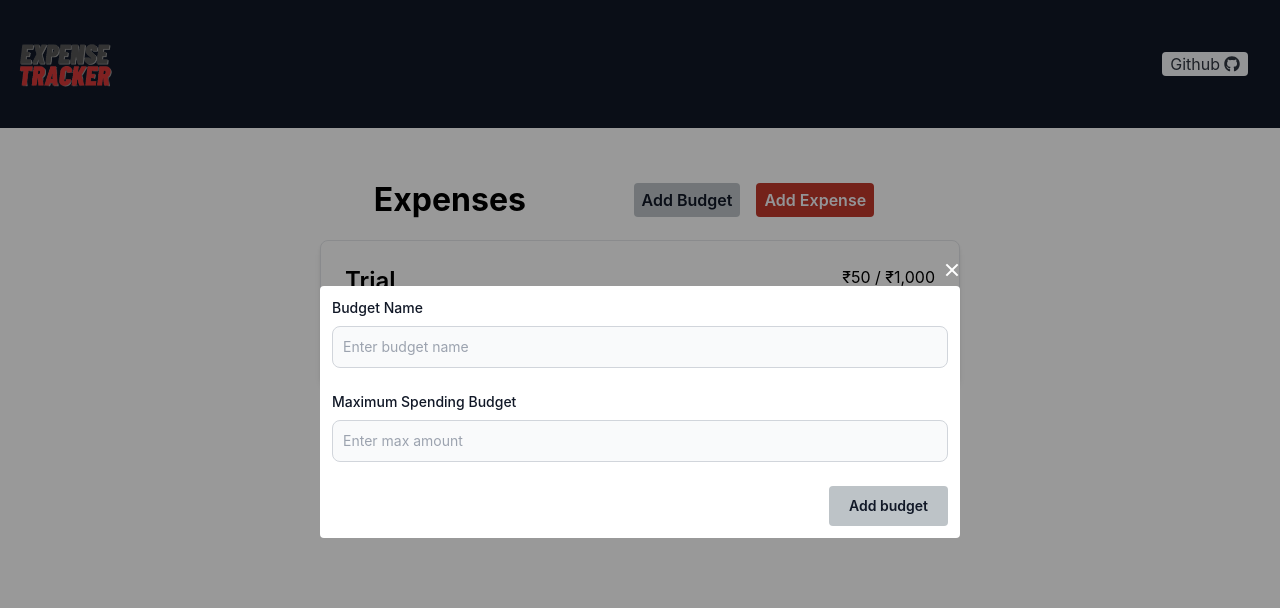
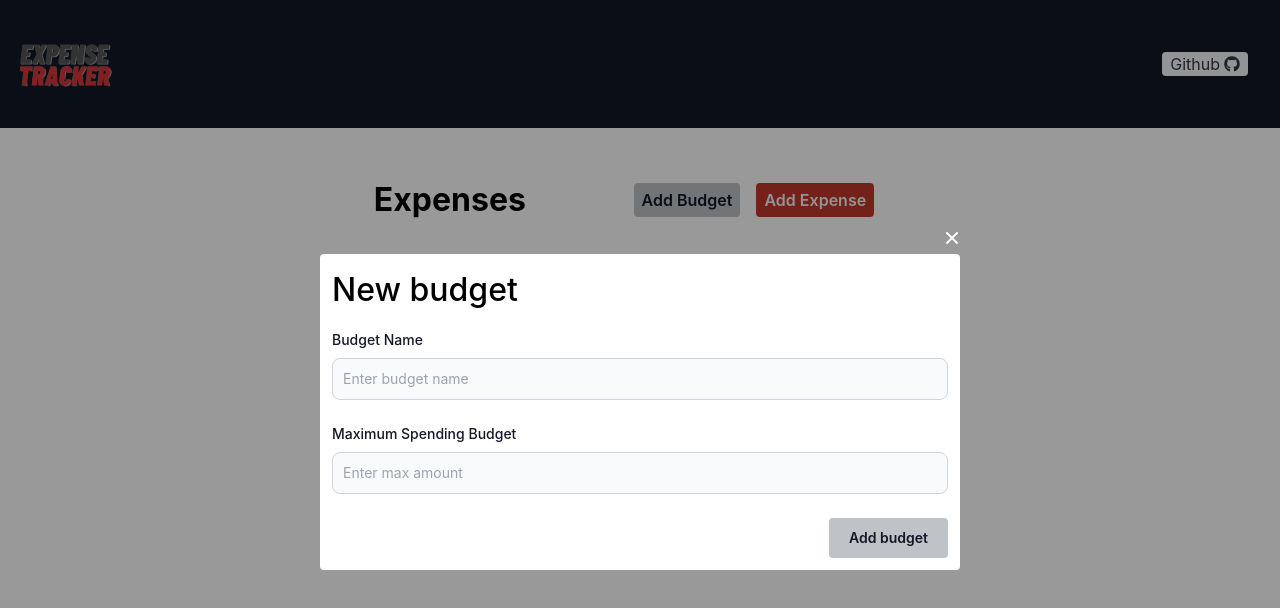
Before and after one commit to anshulghogre4/expense-tracker-react, a React (Create React App) app: page / in a window 1280 px wide. Both pictures are taken after a click on the button "Add Budget". Shown: the top 608 px of the page. Built offline with nearby package versions, Linux system fonts and the light colour scheme.

Commit message:
sixth commit added addExpenseModal and tested

```diff
--- a/src/App.js
+++ b/src/App.js
@@ -3,6 +3,8 @@ import "./App.css"
 import Navbar from "./Components/Navbar";
 import Cards from "./Components/Cards";
 import AddBudgetModel from "./Components/AddBudgetModel";
+import AddExpenseModel from "./Components/AddExpenseModel";
+import { useExpenseTracker } from "./Contexts/ExpenseTrackerContext";
 
 
 
@@ -10,6 +12,16 @@ import AddBudgetModel from "./Components/AddBudgetModel";
 function App() {
 
   const [showAddBudgetModel, setShowAddBudgetModel] = useState(false)
+  const [showAddExpenseModel, setShowAddExpenseModel] = useState(false)
+  const [addExpenseForABudgetId,setAddExpenseForABudgetId] = useState()
+  const {budgets,allExpensesForABudget} = useExpenseTracker();
+
+
+  const openAddExpenseModal=(budgetId)=>{
+    setShowAddExpenseModel(true);
+    setAddExpenseForABudgetId(budgetId);
+  }
+
 
   return (
     <div className="App">
@@ -18,11 +30,20 @@ function App() {
             <h1 className="text-[2rem] font-bold">Expenses</h1>
        <div className="flex flex-row justify-around items-center space-x-4 mr-8">
         <button className="bg-[#bdc3c7] text-gray-900 font-semibold rounded px-[0.5rem] py-[0.3rem]" onClick={()=>setShowAddBudgetModel(true)}> Add Budget</button>
-        <button className="bg-[#c0392b] text-[#f5f6fa] font-semibold  rounded px-[0.5rem] py-[0.3rem] ">Add Expense</button>
+        <button className="bg-[#c0392b] text-[#f5f6fa] font-semibold  rounded px-[0.5rem] py-[0.3rem]" onClick={()=>openAddExpenseModal()}>Add Expense</button>
         </div>
       </div>
-      <Cards  title={"Trial"} amount={50} maxAmount={1000} />
+      {budgets.map(budget=>{
+
+          const expenseForABudget = allExpensesForABudget(budget.id).reduce((total,expense)=>total+expense.amount,0)
+
+          return (<Cards key={budget.id} title={budget.budgetName?.budgetName} amount={expenseForABudget} maxAmount={budget.budgetName?.max} onAddExpenseClick={()=>openAddExpenseModal(budget.id)} />)
+})}
+
       <AddBudgetModel show={showAddBudgetModel} onClose={()=>setShowAddBudgetModel(false)}/>
+      <AddExpenseModel show={showAddExpenseModel} defaultBudgetId={addExpenseForABudgetId}
+      onClose={()=>setShowAddExpenseModel(false)}
+      />
     </div>
   );
 }
--- a/src/Components/AddBudgetModel.js
+++ b/src/Components/AddBudgetModel.js
@@ -1,39 +1,53 @@
-import React from 'react'
+import React,{useRef} from 'react'
 import {RiCloseLine} from "react-icons/ri"
+import { useExpenseTracker } from '../Contexts/ExpenseTrackerContext';
 
-const AddBudgetModel = ({show, onClose}) => {
+
+const AddBudgetModel = ({show, onClose,}) => {
+    const budgetNameRef = useRef();
+    const maxSpendRef = useRef();
+    const {addBudget} = useExpenseTracker();
+
     if (!show) {
         return null;
     }
 
     const handleClose =(e)=>{
-        if(e.target.id === "closeAddModal")
+        if(e.target.id ==="closeAddModal")
          {onClose();}
     }
 
     const handleSubmit=(e)=>{
-        e.preventDefault();
+            e.preventDefault();
+
+        addBudget({
+            budgetName: budgetNameRef.current.value,
+            max: parseFloat(maxSpendRef.current.value)
+        })
+        console.log(budgetNameRef.current.value)
+        console.log(parseFloat(maxSpendRef.current.value))
+        onClose();
     }
 
 
   return (
-    <div className='fixed inset-0 bg-black/[0.4] flex justify-center items-center' id="closeAddModal" onClick={handleClose}>
+    <div className='fixed inset-0 bg-black/[0.4] flex justify-center items-center' id="closeAddModal" onClose={handleClose} >
             <div className="w-[40rem] flex flex-col">
                 <button className='scale-150 text-white place-self-end mb-[0.5rem]' onClick={()=>onClose()} ><RiCloseLine/></button>
             <div className="bg-white p-3 rounded ">
+         <h2 className='text-[2rem] font-medium mb-4'>New budget</h2>
+    <form  className="flex flex-col" onSubmit={handleSubmit}>
+    <div className="mb-6">
+    <label htmlFor="text" className="block mb-2 text-sm font-medium text-gray-900 dark:text-white">Budget Name</label>
+    <input type="text" id="text" ref={budgetNameRef} className="bg-gray-50 border border-gray-300 text-gray-900 text-sm rounded-lg focus:ring-blue-500 focus:border-blue-500 block w-full p-2.5 dark:bg-gray-700 dark:border-gray-600 dark:placeholder-gray-400 dark:text-white dark:focus:ring-blue-500 dark:focus:border-blue-500" placeholder="Enter budget name" required/>
+    </div>
+    <div className="mb-6">
+    <label htmlFor="number" className="block mb-2 text-sm font-medium text-gray-900 dark:text-white">Maximum Spending Budget</label>
+    <input type="number" id="number" ref={maxSpendRef} step={0.01} min={0} placeholder ="Enter max amount" className="bg-gray-50 border border-gray-300 text-gray-900 text-sm rounded-lg focus:ring-blue-500 focus:border-blue-500 block w-full p-2.5 dark:bg-gray-700 dark:border-gray-600 dark:placeholder-gray-400 dark:text-white dark:focus:ring-blue-500 dark:focus:border-blue-500" required/>
+    </div>
 
-<form onSubmit={handleSubmit} className="flex flex-col" >
-  <div class="mb-6">
-    <label for="text" class="block mb-2 text-sm font-medium text-gray-900 dark:text-white">Budget Name</label>
-    <input type="text" id="text" class="bg-gray-50 border border-gray-300 text-gray-900 text-sm rounded-lg focus:ring-blue-500 focus:border-blue-500 block w-full p-2.5 dark:bg-gray-700 dark:border-gray-600 dark:placeholder-gray-400 dark:text-white dark:focus:ring-blue-500 dark:focus:border-blue-500" placeholder="Enter budget name" required/>
-  </div>
-  <div class="mb-6">
-    <label for="number" class="block mb-2 text-sm font-medium text-gray-900 dark:text-white">Maximum Spending Budget</label>
-    <input type="number" id="number" step={0.01} min={0} placeholder ="Enter max amount" class="bg-gray-50 border border-gray-300 text-gray-900 text-sm rounded-lg focus:ring-blue-500 focus:border-blue-500 block w-full p-2.5 dark:bg-gray-700 dark:border-gray-600 dark:placeholder-gray-400 dark:text-white dark:focus:ring-blue-500 dark:focus:border-blue-500" required/>
-  </div>
-
-  <button type="submit" class=" bg-[#bdc3c7] text-gray-900 font-semibold hover:bg-gray-800 hover:text-white focus:ring-4 focus:outline-none focus:ring-blue-300  rounded text-sm w-full sm:w-auto px-5 py-2.5 text-center dark:bg-blue-600 dark:hover:bg-blue-700 dark:focus:ring-blue-800 place-self-end ">Add budget</button>
-</form>
+    <button type="submit"  className=" bg-[#bdc3c7] text-gray-900 font-semibold hover:bg-gray-800 hover:text-white focus:ring-4 focus:outline-none focus:ring-blue-300  rounded text-sm w-full sm:w-auto px-5 py-2.5 text-center dark:bg-blue-600 dark:hover:bg-blue-700 dark:focus:ring-blue-800 place-self-end ">Add budget</button>
+    </form>
 
             </div>
             </div>
--- /dev/null
+++ b/src/Components/AddExpenseModel.js
@@ -0,0 +1,75 @@
+import React,{useRef} from 'react'
+import {RiCloseLine} from "react-icons/ri"
+import { useExpenseTracker } from '../Contexts/ExpenseTrackerContext';
+
+
+const AddExpenseModel = ({show, onClose,defaultBudgetId}) => {
+    const descriptionRef = useRef();
+    const amountRef = useRef();
+    const budgetIdRef = useRef();
+
+    const {addExpense,budgets} = useExpenseTracker();
+
+    if (!show) {
+        return null;
+    }
+
+    const handleClose =(e)=>{
+        if(e.target.id ==="closeAddModal")
+         {onClose();}
+    }
+
+    const handleSubmit=(e)=>{
+            e.preventDefault();
+
+            addExpense({
+                description: descriptionRef.current.value,
+                amount: parseFloat(amountRef.current.value),
+                budgetId: budgetIdRef.current.value,
+
+        })
+        console.log(descriptionRef.current.value)
+        console.log(parseFloat(amountRef.current.value))
+        onClose();
+    }
+
+
+  return (
+    <div className='fixed inset-0 bg-black/[0.4] flex justify-center items-center' id="closeAddModal" onClose={handleClose} >
+            <div className="w-[40rem] flex flex-col">
+                <button className='scale-150 text-white place-self-end mb-[0.5rem]' onClick={()=>onClose()} ><RiCloseLine/></button>
+            <div className="bg-white p-3 rounded ">
+            <h2 className='text-[2rem] font-medium mb-4'>New Expense</h2>
+    <form  className="flex flex-col" onSubmit={handleSubmit} >
+    <div className="mb-6">
+    <label htmlFor="description" className="block mb-2 text-sm font-medium text-gray-900 dark:text-white">Description</label>
+    <input type="text" id="description" ref={descriptionRef} className="bg-gray-50 border border-gray-300 text-gray-900 text-sm rounded-lg focus:ring-blue-500 focus:border-blue-500 block w-full p-2.5 dark:bg-gray-700 dark:border-gray-600 dark:placeholder-gray-400 dark:text-white dark:focus:ring-blue-500 dark:focus:border-blue-500" placeholder="Enter description" required/>
+    </div>
+    <div className="mb-6">
+    <label htmlFor="amount" className="block mb-2 text-sm font-medium text-gray-900 dark:text-white">Amount</label>
+    <input type="number" id="amount" ref={amountRef} step={0.01} min={0} placeholder ="Enter amount" className="bg-gray-50 border border-gray-300 text-gray-900 text-sm rounded-lg focus:ring-blue-500 focus:border-blue-500 block w-full p-2.5 dark:bg-gray-700 dark:border-gray-600 dark:placeholder-gray-400 dark:text-white dark:focus:ring-blue-500 dark:focus:border-blue-500" required/>
+    </div>
+
+    <div className="mb-6">
+        <label htmlFor="budgetId" className="block mb-2 text-sm font-medium text-gray-900 dark:text-white">Budget</label>
+        <select name="budgetId" id="budgetId" ref={budgetIdRef} defaultValue={defaultBudgetId} required className="bg-gray-50 border border-gray-300 text-gray-900 text-sm rounded-lg focus:ring-blue-500 focus:border-blue-500 block w-full p-2.5 dark:bg-gray-700 dark:border-gray-600 dark:placeholder-gray-400 dark:text-white dark:focus:ring-blue-500 dark:focus:border-blue-500">
+            <option>Select</option>
+            {budgets.map(budget=>(
+                <option key={budget.id} value={budget.id}>{budget.budgetName?.budgetName}</option>
+            ))}
+        </select>
+
+    </div>
+
+
+    <button type="submit"  className=" bg-[#bdc3c7] text-gray-900 font-semibold hover:bg-red-500 hover:text-white focus:ring-4 focus:outline-none focus:ring-blue-300  rounded text-sm w-full sm:w-auto px-5 py-2.5 text-center dark:bg-blue-600 dark:hover:bg-blue-700 dark:focus:ring-blue-800 place-self-end ">Add Expense</button>
+    </form>
+
+            </div>
+            </div>
+
+        </div>
+  )
+}
+
+export default AddExpenseModel
--- a/src/Components/Cards.js
+++ b/src/Components/Cards.js
@@ -5,24 +5,30 @@ import { currFormatter } from "../utils";
 
 
 
-const Cards = ({title,amount,maxAmount}) => {
+const Cards = ({title,amount,maxAmount,onAddExpenseClick}) => {
 
 
     const progressBarChanger = (amount,maxAmount)=>{
 
         const ratio = amount/maxAmount;
-        if (ratio < 0.5)
+        if (ratio < 0.5 && ratio > 0.0)
         {
         return `bg-lime-500`;
-        } else  if (ratio < 0.75)
+        } else  if (ratio < 0.75 && ratio > 0.50)
          {
             return 'bg-amber-500';
-        } else{
-            return 'bg-red-500	'
+        } else if(ratio > 0.75){
+            return 'bg-red-500'
         }
 
-
     }
+      const overSpendWarningColor = ()=>{
+        if (amount>maxAmount) {
+           return `bg-red-100`;
+        } else {
+          return `bg-white`;
+        }
+      }
 
 
 
@@ -30,7 +36,7 @@ const Cards = ({title,amount,maxAmount}) => {
     <div className='flex justify-center items-center '>
 
 
-<div className="w-[40rem]  p-6 bg-white border border-gray-200 rounded-lg shadow-md dark:bg-gray-800 dark:border-gray-700 my-[1rem]">
+<div className={`w-[40rem]  p-6 ${overSpendWarningColor()} border border-gray-200 rounded-lg shadow-md dark:bg-gray-800 dark:border-gray-700 my-[1rem]`}>
 
     <div className='flex flex-row justify-between'>
         <div className='text-2xl font-semibold'>{title}</div>
@@ -47,7 +53,7 @@ const Cards = ({title,amount,maxAmount}) => {
 
     <div className='flex justify-end'>
     <div className=' flex flex-row items-center space-x-[1rem]  '>
-        <button className='bg-[#c0392b] text-slate-100 font-semibold rounded px-[0.5rem] py-[0.3rem]'>Add Expense</button>
+        <button onClick={onAddExpenseClick} className='bg-[#c0392b] text-slate-100 font-semibold rounded px-[0.5rem] py-[0.3rem]'>Add Expense</button>
         <button className='bg-gray-900 text-slate-100 font-semibold rounded px-[0.5rem] py-[0.3rem]'>View Expenses</button>
     </div>
     </div>
--- a/src/Components/Navbar.js
+++ b/src/Components/Navbar.js
@@ -5,12 +5,12 @@ import logo from "../images/et.png"
 const Navbar = () => {
   return (
     <div>
-        <header class="text-gray-400 bg-gray-900 body-font mb-[3rem]">
-  <div class="container mx-auto flex flex-wrap  flex-row md:flex-row items-center justify-between">
+        <header className="text-gray-400 bg-gray-900 body-font mb-[3rem]">
+  <div className="container mx-auto flex flex-wrap  flex-row md:flex-row items-center justify-between">
         <img src={logo} alt="logo" className="w-[8rem]"  />
 
     <div className=" flex flex-row items-center justfy-center space-x-1 mr-8  bg-[#f5f6fa] py-[0.3rem px-[0.5rem] rounded text-[#2f3640] " >
-    <a href="https://github.com/anshulghogre4/expense-tracker-react"     target="_blank">Github</a>
+    <a href="https://github.com/anshulghogre4/expense-tracker-react" target="_blank">Github</a>
         <FaGithub/>
     </div>
   </div>
--- a/src/Contexts/ExpenseTrackerContext.js
+++ b/src/Contexts/ExpenseTrackerContext.js
@@ -1,5 +1,5 @@
 
-import React, { useContext, useState } from "react";
+import React, { useContext } from "react";
 import {v4} from "uuid"
 import useLocalStorage from "../CustomHooks/useLocalStorage";
 const ExpenseTrackerContext = React.createContext()
```
